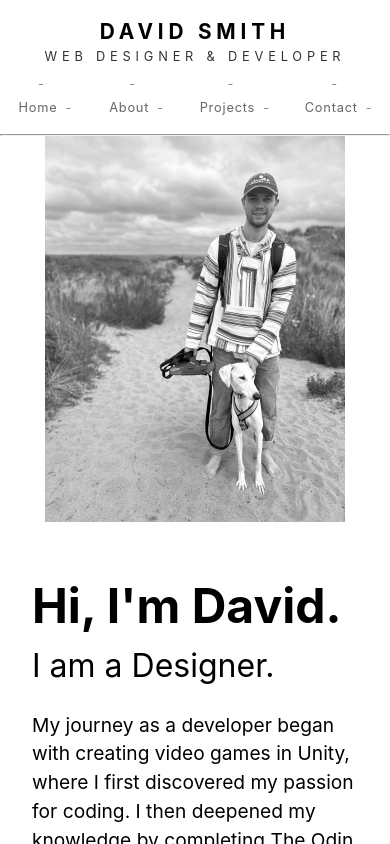
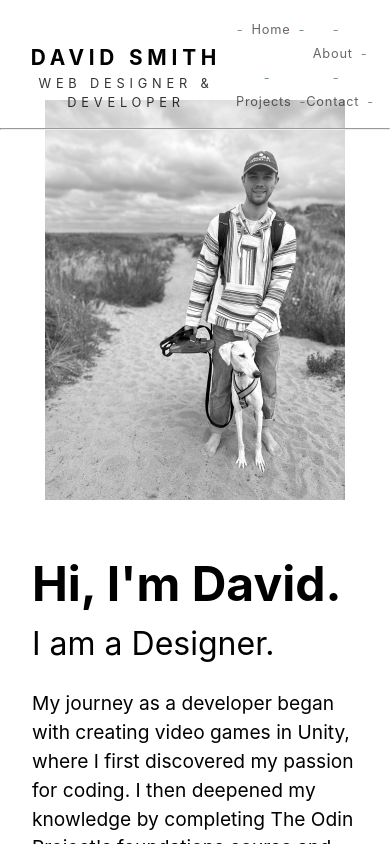
Before and after one commit to BigDaveCoding/react-practice, a React (Vite) app in the folder my-first-react-project/: page / in a window 390 px wide. Shown: the top 844 px of the page. Built offline with nearby package versions, Linux system fonts and the light colour scheme.

Commit message:
Revert "media query @ max-width 515 - header adjusted to column as it was getting squished. nav display now flex and margin top of hero section increased so doesnt fall under the header"
This reverts commit c38aa46ac9adf71c3f61a00aba91deef95448816.

```diff
--- a/my-first-react-project/src/index.css
+++ b/my-first-react-project/src/index.css
@@ -47,7 +47,6 @@ header {
   padding-bottom: 1vh;
   /* margin: 1rem 0; */
   letter-spacing: 0.05rem;
-  background-color: var(--background-color);
 }
 
 .page_title {
@@ -635,22 +634,3 @@ footer i {
     font-size: 1rem;
   }
 }
-
-@media screen and (max-width: 515px){
-
-  .header_grid {
-    flex-direction: column;
-    align-items: center;
-  }
-
-  nav ul {
-    display: flex;
-    gap: 2rem;
-    padding-top: 0.25rem;
-  }
-
-  .hero_section {
-    margin-top: 12.5vh;
-  }
-
-}
```
